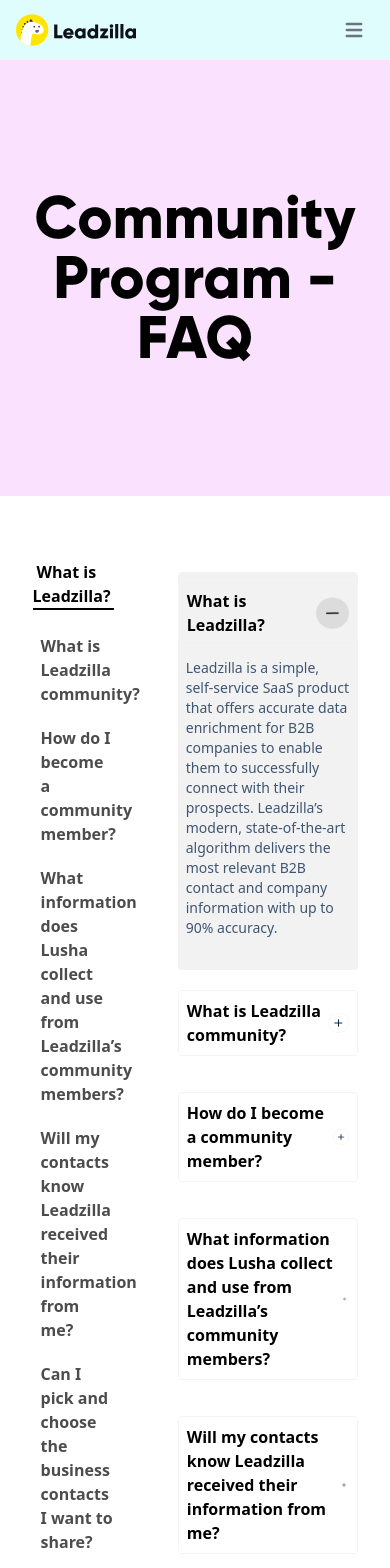
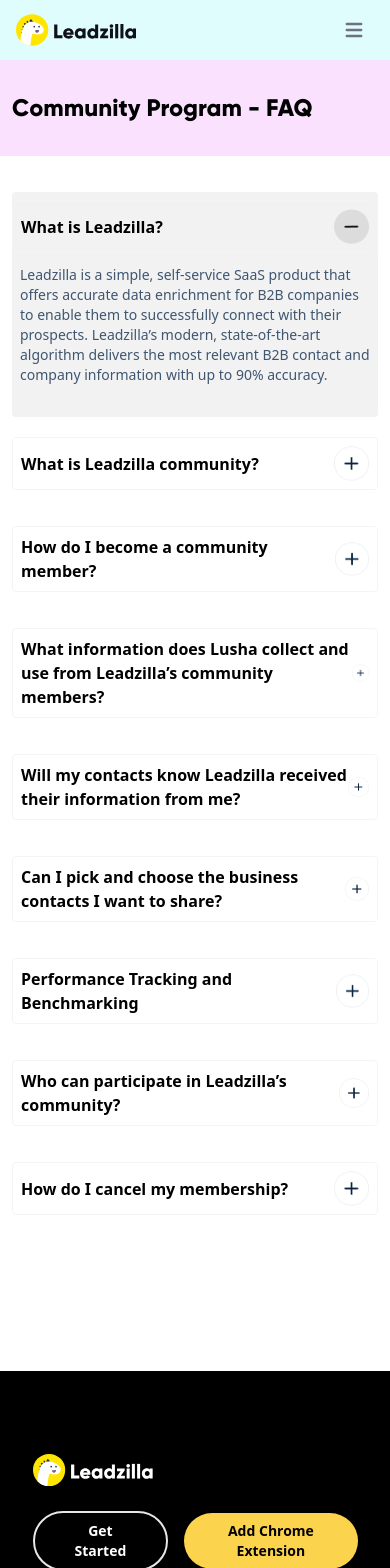
Before and after one commit to reactexcel/leadzilla, a Next.js app: page /faq in a window 390 px wide. Shown: the top 1568 px of the page. Built offline with nearby package versions, Linux system fonts and the light colour scheme.

Commit message:
faq responsiveness done

```diff
--- a/components/faqpage/accordiancomponent.js
+++ b/components/faqpage/accordiancomponent.js
@@ -43,10 +43,10 @@
     },
   ];
   return (
-    <div className="w-10/12 mx-auto my-16">
-      <div className="flex gap-16">
+    <div className="w-10/12 mx-auto my-16 sm:w-screen">
+      <div className="flex gap-16 sm:gap-10">
         <Fade top>
-        <div className="w-1/4 text-base">
+          <div className="w-1/4 text-base sm:hidden md:hidden">
             <div className="font-extrabold border-b-2 border-black">
               <span className="ml-1">What is Leadzilla?</span>
             </div>
@@ -74,9 +74,9 @@
           </div>
         </Fade>
         <Fade bottom>
-        <div className="w-3/4">
-          <div>
-            <div className="flex flex-col justify-center items-center">
+          <div className={`w-3/4 sm:w-screen md:w-screen `}>
+            <div className="sm:mx-3 md:mx-0">
+              <div className={`flex flex-col justify-center items-center sm:-mt-10`}>
                 {accrodianData.map((val, index) => {
                   return (
                     <AccordianLayout
--- a/components/faqpage/head.js
+++ b/components/faqpage/head.js
@@ -3,7 +3,7 @@
 const HeadFaq = () => {
   return (
     <div className='bg-voiletw-300'>
-     <div className='text-6xl text-center font-extrabold font-gilroybold py-32'>Community Program - FAQ</div>
+     <div className='text-6xl sm:text-2xl md:text-4xl lg:text-5xl text-center sm:text-left font-extrabold font-gilroybold py-32 sm:py-8 md:py-22 sm:pl-3'>Community Program - FAQ</div>
     </div>
   )
 }
--- a/components/navbar.js
+++ b/components/navbar.js
@@ -3,11 +3,7 @@
 import Link from "next/link";
 
 const Navbar = () => {
-  const [toggle, setToggle]= useState(false)
-
-
-
-  console.log(toggle, "KKKKKKKKKKKKKKKKKKKKKKKKK")
+  const [toggle, setToggle] = useState(false)
   return (
     <>
       <nav className="sm:bg-blue-300 sm:hidden">
@@ -64,8 +60,6 @@
           </div>
         </div>
       </nav>
-
-
       <nav className="bg-blue-300 border-gray-200 dark:border-gray-600 dark:bg-gray-900 hidden sm:block">
         <div className="flex flex-wrap justify-between items-center mx-auto max-w-screen-xl px-4 md:px-6 py-2.5">
           <Link href="/">
@@ -76,11 +70,11 @@
               height="38px"
             />
           </Link>
-          <button data-collapse-toggle="mega-menu-full" type="button" className="inline-flex items-center p-2 ml-1 text-sm text-gray-500 rounded-lg md:hidden hover:bg-blue-300 focus:outline-none focus:ring-2 focus:ring-gray-200 dark:text-gray-400 dark:hover:bg-gray-700 dark:focus:ring-gray-600" aria-controls="mega-menu-full" aria-expanded="false" onClick={(e)=>setToggle(!toggle)}>
+          <button data-collapse-toggle="mega-menu-full" type="button" className="inline-flex items-center p-2 ml-1 text-sm text-gray-500 rounded-lg md:hidden hover:bg-blue-300 focus:outline-none focus:ring-2 focus:ring-gray-200 dark:text-gray-400 dark:hover:bg-gray-700 dark:focus:ring-gray-600" aria-controls="mega-menu-full" aria-expanded="false" onClick={(e) => setToggle(!toggle)}>
             <span className="sr-only">Open main menu</span>
             <svg className="w-6 h-6" aria-hidden="true" fill="currentColor" viewBox="0 0 20 20" xmlns="http://www.w3.org/2000/svg"><path fill-rule="evenodd" d="M3 5a1 1 0 011-1h12a1 1 0 110 2H4a1 1 0 01-1-1zM3 10a1 1 0 011-1h12a1 1 0 110 2H4a1 1 0 01-1-1zM3 15a1 1 0 011-1h12a1 1 0 110 2H4a1 1 0 01-1-1z" clip-rule="evenodd"></path></svg>
           </button>
-          <div id="mega-menu-full" className={` ${toggle? "justify-between items-center w-full md:flex md:w-auto md:order-1": "hidden justify-between items-center w-full md:flex md:w-auto md:order-1"}`}>
+          <div id="mega-menu-full" className={` ${toggle ? "justify-between items-center w-full md:flex md:w-auto md:order-1" : "hidden justify-between items-center w-full md:flex md:w-auto md:order-1"}`}>
             <ul className="flex flex-col mt-4 text-sm font-medium md:flex-row md:space-x-8 md:mt-0">
               <li>
                 <a href="#" className="block py-2 pr-4 pl-3 text-gray-700 border-b border-gray-100" aria-current="page">Solutions</a>
```
Lines whose indentation alone changed are shown as unchanged.
